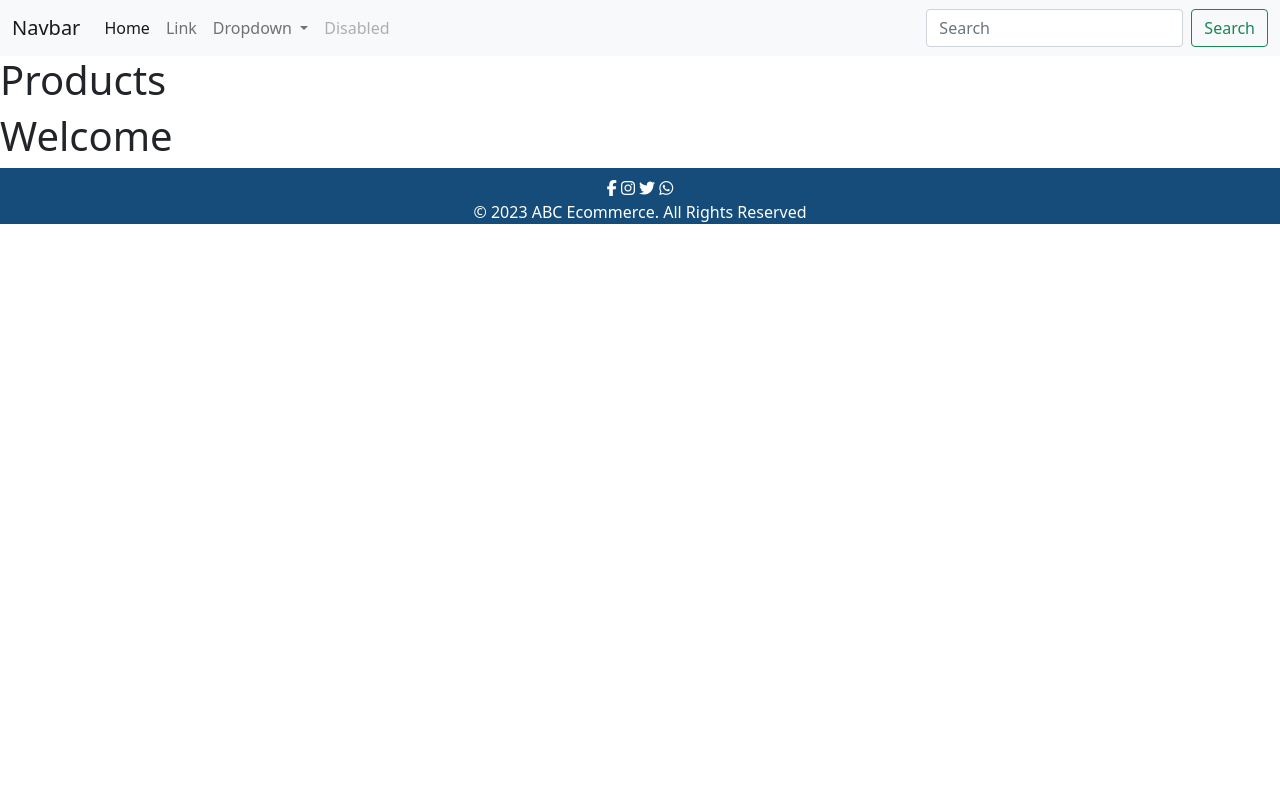
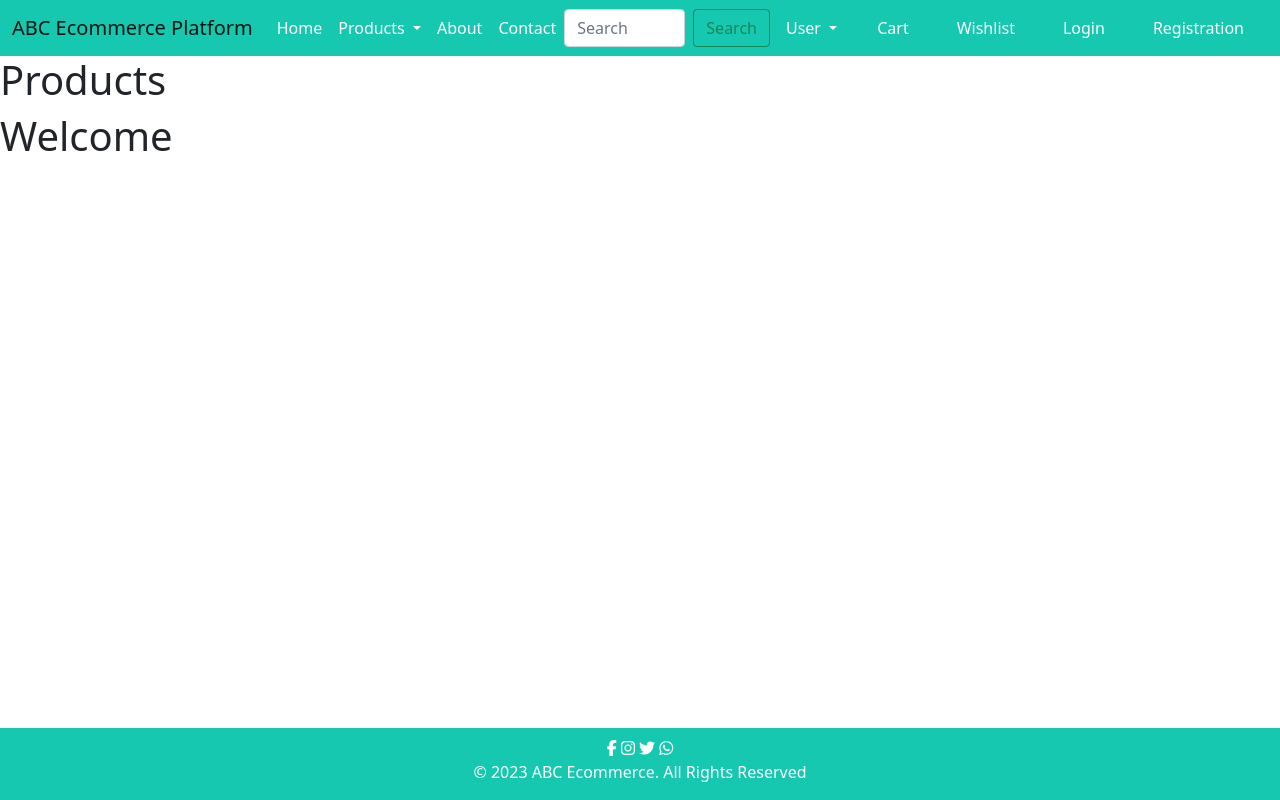
Before and after one commit to jaseel6303/ecommerce, a Django app: page / in a window 1280 px wide. Run offline with Django 4.2, Linux system fonts and the light colour scheme; some libraries are stand-ins or nearby versions.

Commit message:
navbar and footer finished in base html

```diff
--- a/ecommerce/app/templates/app/base.html
+++ b/ecommerce/app/templates/app/base.html
@@ -16,39 +16,65 @@
 
 
     <!--navbar-->
-    <nav class="navbar navbar-expand-lg navbar-light bg-light">
+    <nav class="navbar navbar-expand-lg navbar-light " style="background-color: #16c8af">
         <div class="container-fluid">
-          <a class="navbar-brand" href="#">Navbar</a>
+          <a class="navbar-brand" href="#">ABC Ecommerce Platform</a>
+
           <button class="navbar-toggler" type="button" data-bs-toggle="collapse" data-bs-target="#navbarSupportedContent" aria-controls="navbarSupportedContent" aria-expanded="false" aria-label="Toggle navigation">
             <span class="navbar-toggler-icon"></span>
           </button>
           <div class="collapse navbar-collapse" id="navbarSupportedContent">
             <ul class="navbar-nav me-auto mb-2 mb-lg-0">
               <li class="nav-item">
-                <a class="nav-link active" aria-current="page" href="#">Home</a>
+                <a class="nav-link active text-white" aria-current="page" href="/">Home</a>
               </li>
-              <li class="nav-item">
-                <a class="nav-link" href="#">Link</a>
-              </li>
+
               <li class="nav-item dropdown">
-                <a class="nav-link dropdown-toggle" href="#" id="navbarDropdown" role="button" data-bs-toggle="dropdown" aria-expanded="false">
-                  Dropdown
+                <a class="nav-link dropdown-toggle text-white" href="#" id="navbarDropdown" role="button" data-bs-toggle="dropdown" aria-expanded="false">
+                  Products
                 </a>
                 <ul class="dropdown-menu" aria-labelledby="navbarDropdown">
-                  <li><a class="dropdown-item" href="#">Action</a></li>
-                  <li><a class="dropdown-item" href="#">Another action</a></li>
-                  <li><hr class="dropdown-divider"></li>
-                  <li><a class="dropdown-item" href="#">Something else here</a></li>
+                  <li><a class="dropdown-item" href="#">Mobile Case</a></li>
+                  <li><a class="dropdown-item" href="#">Screen Protector</a></li>
+                  <li><a class="dropdown-item" href="#">Accessories</a></li>
                 </ul>
               </li>
               <li class="nav-item">
-                <a class="nav-link disabled" href="#" tabindex="-1" aria-disabled="true">Disabled</a>
+                <a class="nav-link text-white" href="#" >About</a>
+              </li>
+              <li class="nav-item">
+                <a class="nav-link text-white" href="#" >Contact</a>
               </li>
             </ul>
+
             <form class="d-flex">
               <input class="form-control me-2" type="search" placeholder="Search" aria-label="Search">
               <button class="btn btn-outline-success" type="submit">Search</button>
             </form>
+
+            <li class="nav-item dropdown" style="list-style-type: none;">
+              <a class="nav-link dropdown-toggle text-white" href="#" id="navbarDropdown" role="button" data-bs-toggle="dropdown" aria-expanded="false">
+               User
+              </a>
+              <ul class="dropdown-menu" aria-labelledby="navbarDropdown">
+                <li><a class="dropdown-item" href="#">Profile</a></li>
+                <li><a class="dropdown-item" href="#">Orders</a></li>
+                <li><a class="dropdown-item" href="#">Change Password</a></li>
+                <li><a class="dropdown-item" href="#">Logout</a></li>
+              </ul>
+            </li>
+            <li class="nav-item mx-2" style="list-style-type: none;">
+                <a href="#" class="nav-link text-white">Cart</a>
+            </li>
+            <li class="nav-item mx-2" style="list-style-type: none;">
+              <a href="#" class="nav-link text-white">Wishlist</a>
+           </li>
+           <li class="nav-item mx-2" style="list-style-type: none;">
+            <a href="#" class="nav-link text-white">Login</a>
+          </li>
+          <li class="nav-item mx-2" style="list-style-type: none;">
+            <a href="#" class="nav-link text-white">Registration</a>
+          </li>
           </div>
         </div>
     </nav>
@@ -57,9 +83,8 @@
 
     {% block main-content %}{% endblock main-content %}
 
-
     <!--footer-->
-    <footer class="" style="background-color: #154c79;" >
+    <footer class="fixed-bottom" style="background-color: #16c8af" >
         <div class="container">
             <div class="text-center">
 
```
